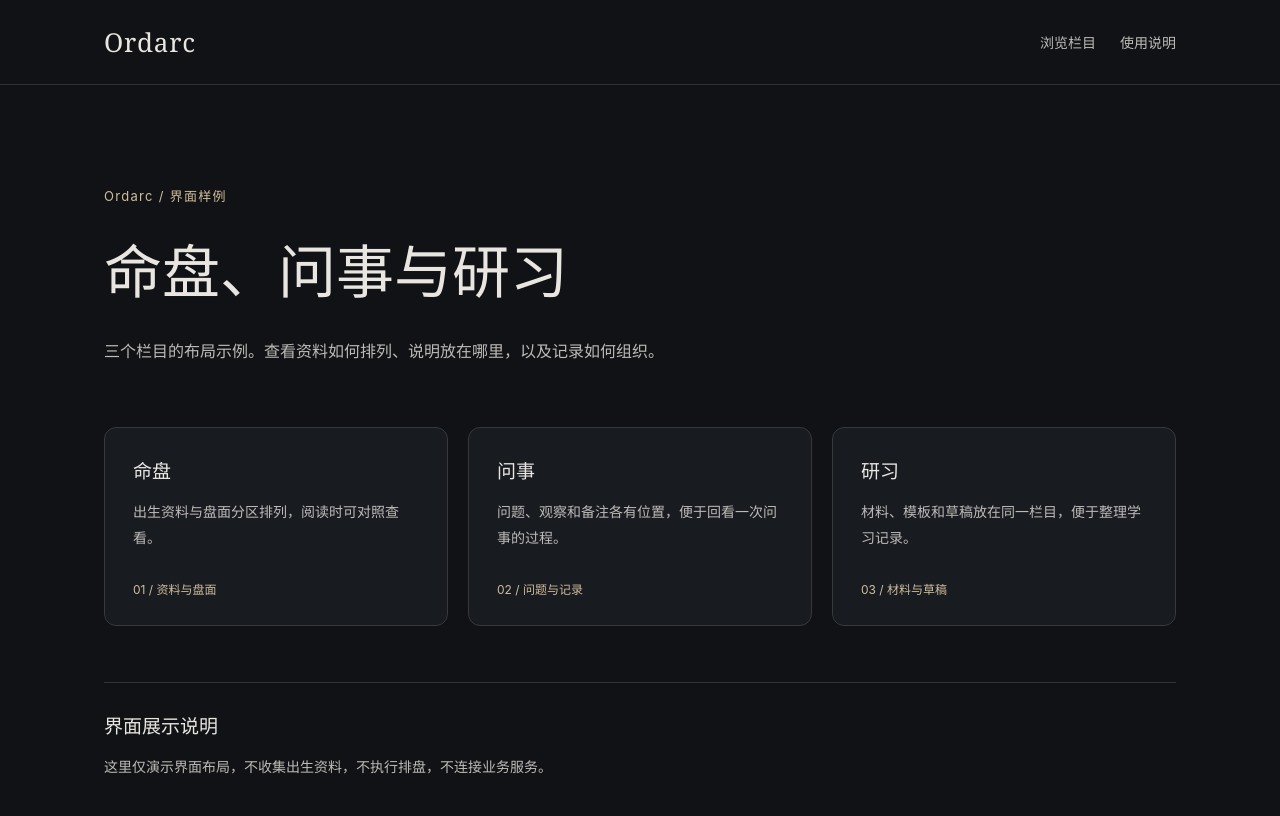
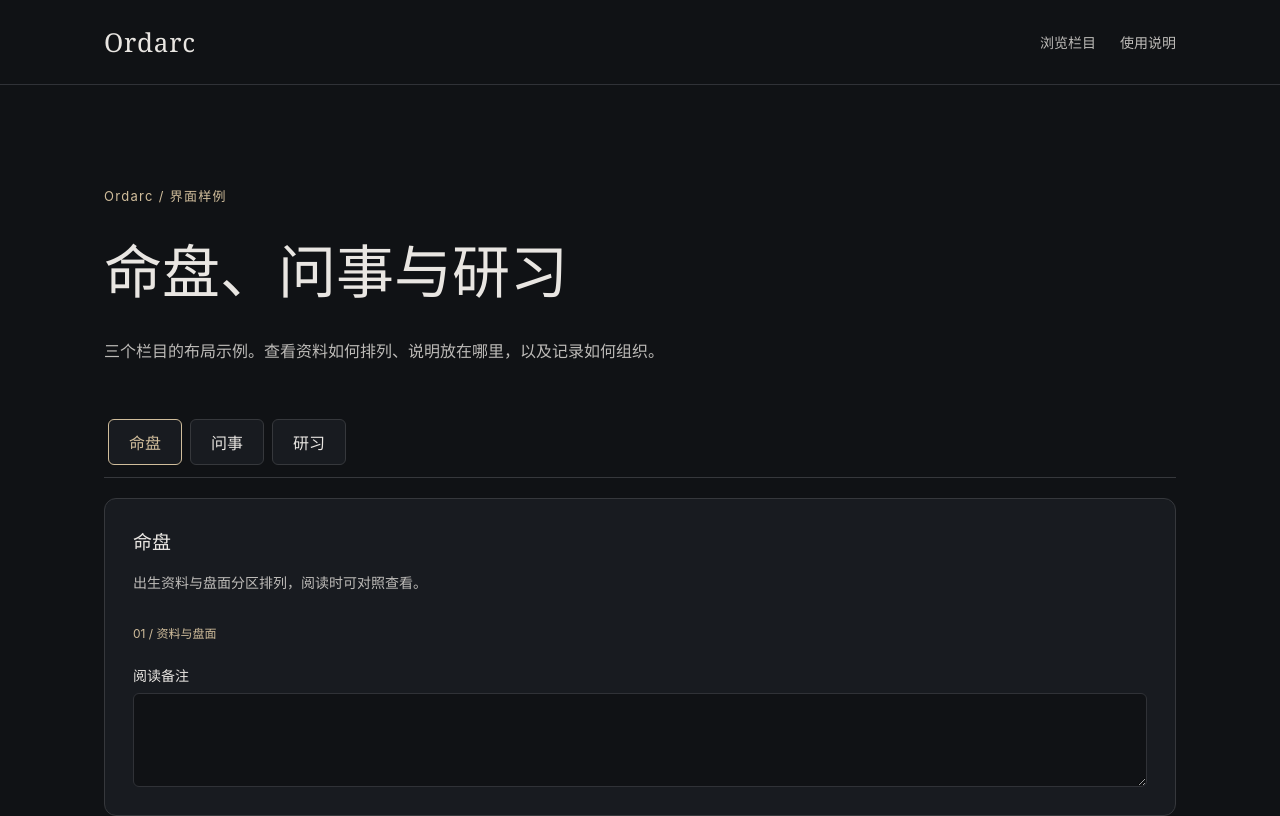
Before and after one commit to Chumaniac/ordarc-experience-shell, a React (Vite) app: page / in a window 1280 px wide. Shown: the top 816 px of the page. Built offline with nearby package versions, Linux system fonts and the light colour scheme.

Commit message:
feat(shell): add accessible manual tabs preserving panel state

```diff
--- a/demo.css
+++ b/demo.css
@@ -6,9 +6,11 @@ main{max-width:1120px;margin:auto;padding:88px 24px 56px;outline:none}
 .eyebrow{font-size:13px;letter-spacing:.1em;color:var(--demo-accent)}
 h1{font-family:Georgia,"Songti SC",serif;font-weight:500;font-size:clamp(32px,5vw,58px);line-height:1.3;margin:28px 0}
 .intro{color:var(--demo-muted);line-height:1.9;max-width:560px}
-.service-grid{display:grid;grid-template-columns:repeat(3,minmax(0,1fr));gap:20px;margin-top:60px;scroll-margin-top:24px}
+.service-browser{margin-top:48px;scroll-margin-top:24px}
 .help h2{font-size:19px;font-weight:500;margin:0 0 16px}.help p{font-size:14px;line-height:1.9;color:var(--demo-muted)}
 .tag{display:block;margin-top:28px;font-size:12px;color:var(--demo-accent)}
 .help{margin-top:56px;padding:28px 0;border-top:1px solid var(--demo-border);scroll-margin-top:24px}
 .skip-link{position:fixed;top:-80px;left:16px;padding:10px;background:var(--demo-panel);z-index:2}.skip-link:focus{top:12px}
-@media(max-width:720px){main{padding-top:48px}.service-grid{grid-template-columns:1fr;margin-top:36px}}
+@media(max-width:720px){main{padding-top:48px}.service-browser{margin-top:36px}}
+
+.demo-note{display:grid;gap:8px;margin-top:24px;font-size:14px}.demo-note textarea{width:100%;font:inherit;line-height:1.6;padding:12px;color:var(--demo-foreground);background:var(--demo-background);border:1px solid var(--demo-border);border-radius:6px}
--- a/demo.tsx
+++ b/demo.tsx
@@ -1,6 +1,6 @@
 import React from 'react';
 import { createRoot } from 'react-dom/client';
-import { ProductHeader, ProductNavigation, ProductFooter, ServiceCard } from './src/index';
+import { ProductHeader, ProductNavigation, ProductTabs, ProductFooter, ServiceCard } from './src/index';
 import './src/styles.css';
 import './demo.css';
 
@@ -14,10 +14,12 @@ function Demo() {
   <main id="content" tabIndex={-1}>
     <p className="eyebrow">Ordarc / 界面样例</p><h1>命盘、问事与研习</h1>
     <p className="intro">三个栏目的布局示例。查看资料如何排列、说明放在哪里，以及记录如何组织。</p>
-    <section id="services" className="service-grid" aria-label="界面示例" tabIndex={-1}>
-      <ServiceCard title="命盘" description="出生资料与盘面分区排列，阅读时可对照查看。"><span className="tag">01 / 资料与盘面</span></ServiceCard>
-      <ServiceCard title="问事" description="问题、观察和备注各有位置，便于回看一次问事的过程。"><span className="tag">02 / 问题与记录</span></ServiceCard>
-      <ServiceCard title="研习" description="材料、模板和草稿放在同一栏目，便于整理学习记录。"><span className="tag">03 / 材料与草稿</span></ServiceCard>
+    <section id="services" className="service-browser" aria-label="界面示例" tabIndex={-1}>
+      <ProductTabs ariaLabel="栏目内容" items={[
+        {id:'chart',label:'命盘',panel:<ServiceCard title="命盘" description="出生资料与盘面分区排列，阅读时可对照查看。"><span className="tag">01 / 资料与盘面</span><label className="demo-note">阅读备注<textarea maxLength={2000} rows={3} /></label></ServiceCard>},
+        {id:'question',label:'问事',panel:<ServiceCard title="问事" description="问题、观察和备注各有位置，便于回看一次问事的过程。"><span className="tag">02 / 问题与记录</span><label className="demo-note">阅读备注<textarea maxLength={2000} rows={3} /></label></ServiceCard>},
+        {id:'study',label:'研习',panel:<ServiceCard title="研习" description="材料、模板和草稿放在同一栏目，便于整理学习记录。"><span className="tag">03 / 材料与草稿</span><label className="demo-note">阅读备注<textarea maxLength={2000} rows={3} /></label></ServiceCard>},
+      ]}/>
     </section>
     <section id="help" className="help" tabIndex={-1}><h2>界面展示说明</h2><p>这里仅演示界面布局，不收集出生资料，不执行排盘，不连接业务服务。</p></section>
   </main>
--- a/src/index.tsx
+++ b/src/index.tsx
@@ -43,6 +43,40 @@ export function ProductNavigation({ children, navigationLabel = '主要导航',
   </div>;
 }
 
+export interface ProductTabItem { id: string; label: string; panel: ReactNode }
+
+export function ProductTabs({ items, defaultTabId, ariaLabel = '内容分区', onTabChange }: {
+  items: readonly ProductTabItem[]; defaultTabId?: string; ariaLabel?: string; onTabChange?: (id: string) => void;
+}) {
+  const prefix = useId();
+  const [selected, setSelected] = useState(() => items.find(item => item.id === defaultTabId)?.id ?? items[0]?.id ?? '');
+  const buttons = useRef(new Map<string, HTMLButtonElement>());
+  if (items.some(item => !item.id.trim() || !item.label.trim()) || new Set(items.map(item => item.id)).size !== items.length) {
+    throw new Error('ProductTabs requires non-empty labels and unique non-empty IDs.');
+  }
+  const active = items.some(item => item.id === selected) ? selected : items[0]?.id ?? '';
+  // Reconcile before committing: a removed item must not reactivate when re-added.
+  if (selected !== active) setSelected(active);
+  if (!items.length) return null;
+  return <div className="product-tabs">
+    <div className="product-tablist" role="tablist" aria-label={ariaLabel} aria-orientation="horizontal">
+      {items.map((item, index) => <button type="button" role="tab" className="product-tab" key={item.id}
+        id={prefix + '-tab-' + index} aria-controls={prefix + '-panel-' + index}
+        aria-selected={active === item.id} tabIndex={active === item.id ? 0 : -1}
+        ref={element => { if (element) buttons.current.set(item.id, element); else buttons.current.delete(item.id); }}
+        onClick={() => { if (active !== item.id) { setSelected(item.id); onTabChange?.(item.id); } }}
+        onKeyDown={event => {
+          const next = event.key === 'ArrowRight' ? (index + 1) % items.length : event.key === 'ArrowLeft' ? (index - 1 + items.length) % items.length : event.key === 'Home' ? 0 : event.key === 'End' ? items.length - 1 : null;
+          if (next === null) return;
+          event.preventDefault(); buttons.current.get(items[next].id)?.focus();
+        }}>{item.label}</button>)}
+    </div>
+    {items.map((item, index) => <div role="tabpanel" className="product-tabpanel" key={item.id}
+      id={prefix + '-panel-' + index} aria-labelledby={prefix + '-tab-' + index}
+      hidden={active !== item.id} tabIndex={0}>{item.panel}</div>)}
+  </div>;
+}
+
 export function ProductFooter({ name, description, children, navigationLabel = '页脚导航' }: { name: string; description: string; children: ReactNode; navigationLabel?: string }) {
   return <footer className="site-footer"><span><span translate="no">{name}</span><small>{description}</small></span><nav aria-label={navigationLabel}>{children}</nav></footer>;
 }
--- a/src/styles.css
+++ b/src/styles.css
@@ -16,3 +16,5 @@
 .site-footer small{display:block;color:#bdbbb8;margin-top:8px;font-size:12px}
 .site-header a:focus-visible,.site-footer a:focus-visible,.service-card a:focus-visible,.service-card button:focus-visible{outline:2px solid var(--ordarc-focus,#d0bd9b);outline-offset:5px}
 @media(max-width:720px){.header-inner{padding:18px 20px;flex-wrap:wrap;gap:12px}.site-footer{flex-direction:column}.service-card{padding:24px}.product-navigation-toggle{margin-left:auto}.product-navigation .product-navigation-links{flex:1 0 100%;flex-direction:column;gap:4px;padding-top:8px;border-top:1px solid #303237}.product-navigation-links a{padding:12px 4px;min-height:44px}}
+
+.product-tabs{min-width:0;max-width:100%}.product-tablist{display:flex;gap:8px;overflow-x:auto;max-width:100%;border-bottom:1px solid #36383c;padding:4px 4px 12px}.product-tab{flex-shrink:0;font:inherit;min-height:44px;padding:10px 20px;border:1px solid #36383c;border-radius:6px;background:var(--ordarc-card,#181b20);color:var(--ordarc-foreground,#e9e6e2);cursor:pointer}.product-tab[aria-selected="true"]{border-color:var(--ordarc-focus,#d0bd9b);color:var(--ordarc-focus,#d0bd9b)}.product-tab:focus-visible,.product-tabpanel:focus-visible{outline:2px solid var(--ordarc-focus,#d0bd9b);outline-offset:3px}.product-tabpanel{padding-top:20px;min-width:0;overflow-wrap:anywhere}.product-tabpanel[hidden]{display:none!important}.product-tabpanel input,.product-tabpanel textarea{max-width:100%;box-sizing:border-box}
```
Also changed, not shown: examples/consumer.tsx (+5 -2 lines), scripts/verify-consumer.mjs (+11 -1 lines), 1 other file (tests, documents, lock files or other folders).
